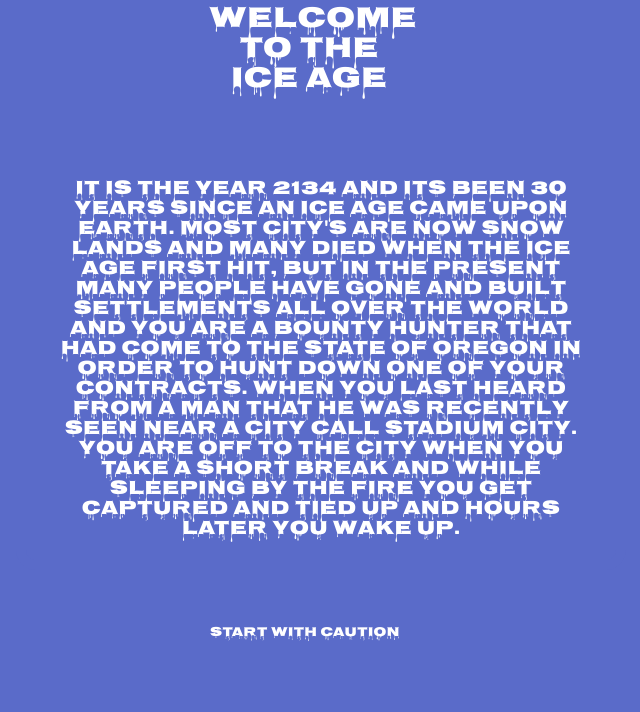
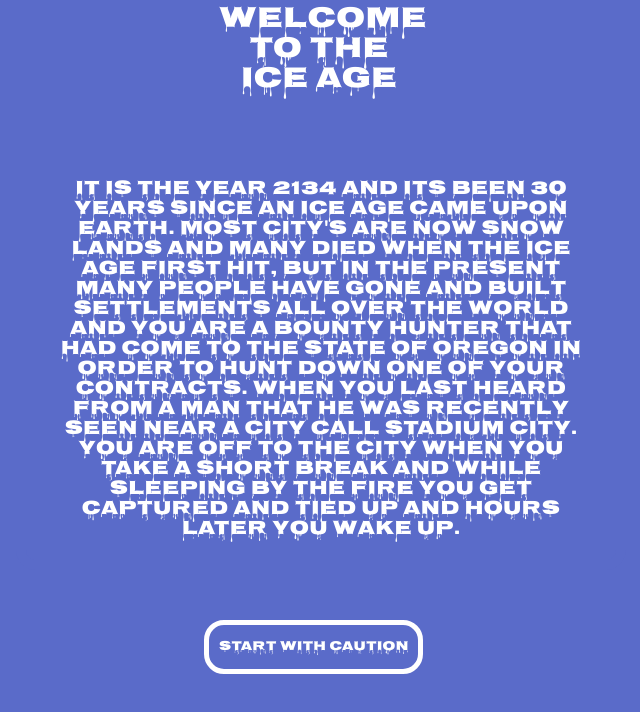
Before and after one commit to JrHernandez25/Survival_Game, a plain HTML site: page index.html in a window 1280 px wide. Shown: the whole page, without its empty margins (466-1106 px from the left). Drawn offline with Linux system fonts and the light colour scheme.

Commit message:
Added one new thing to the style

```diff
--- a/style.css
+++ b/style.css
@@ -7,7 +7,7 @@ font-family: 'Nosifer', cursive;
 border: 5px solid rgb(90, 107, 201);
 width: 200px;
 font-size: 30px;
-margin-left: 670px;
+margin-left: 680px;
 color: white;
 }
 p{
@@ -28,8 +28,10 @@ color: white;
 button{
 margin-left: 670px;
 font-family: 'Nosifer', cursive;
-border: 10px rgb(90, 107, 201);
+border: 5px solid white;
 color: white;
 margin-top: 50px;
 background-color: rgb(90, 107, 201);
+border-radius: 20px;
+padding: 10px;
 }
```
